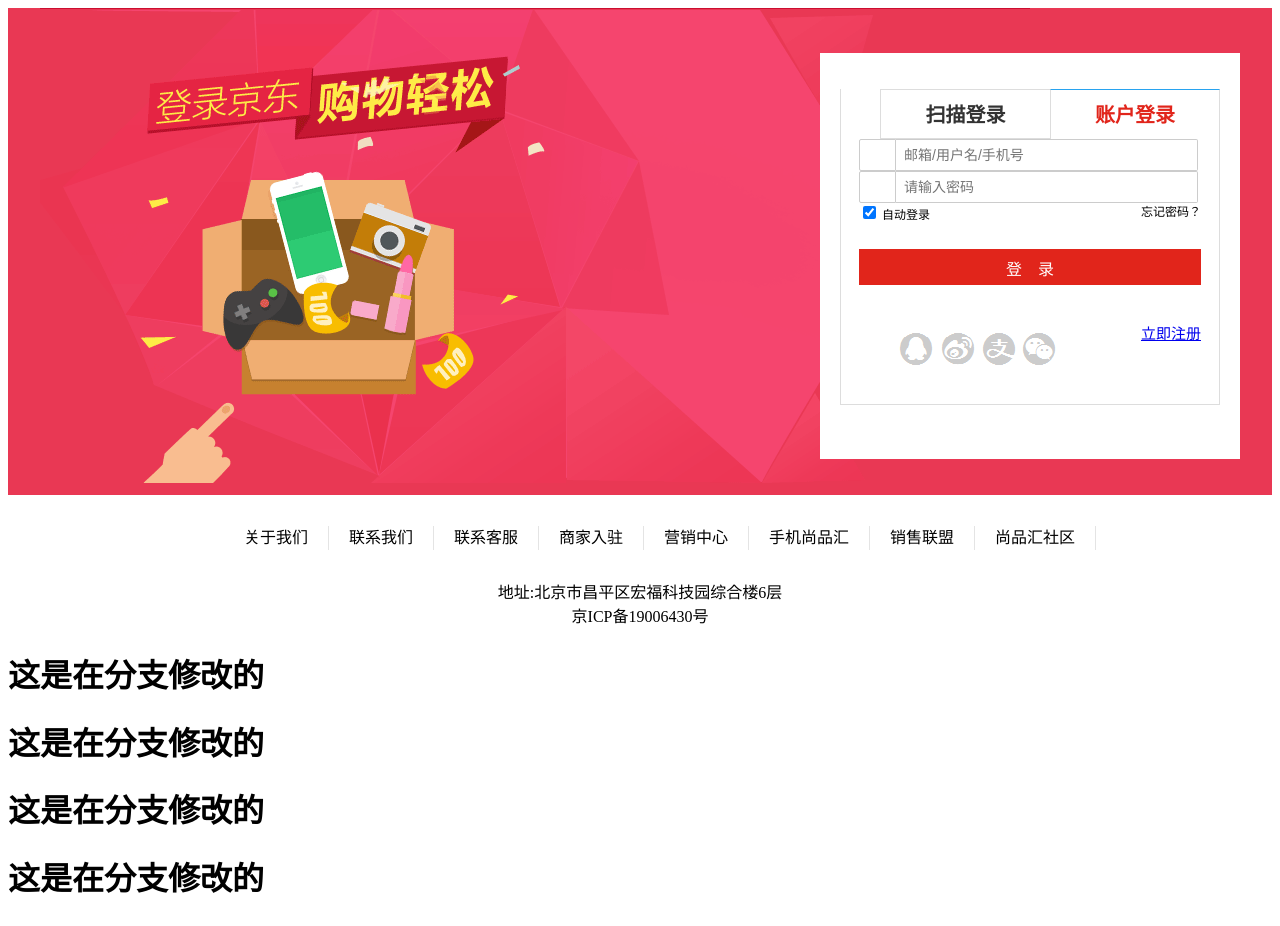
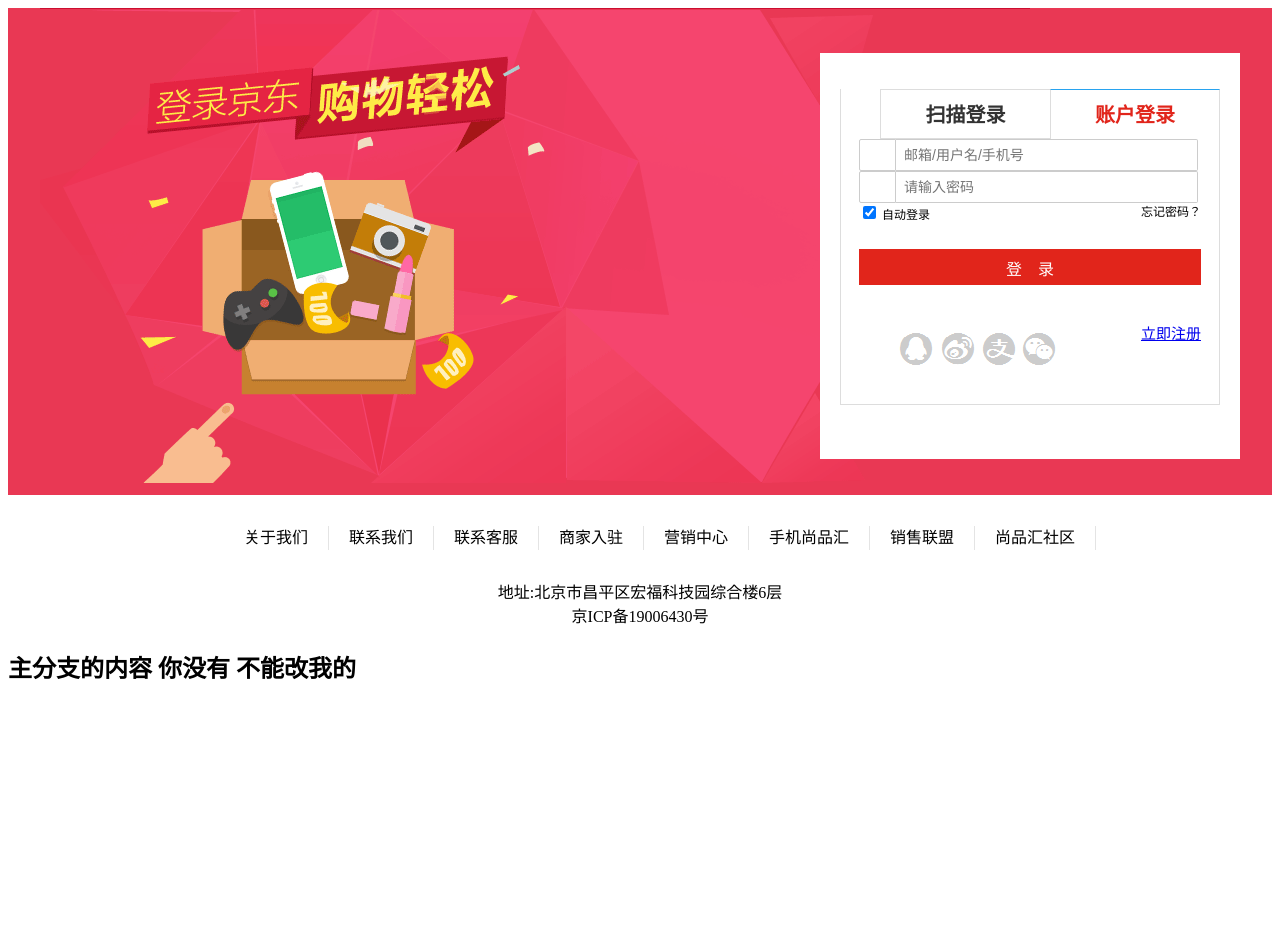
Before and after one commit to deng0124/dianshang01, a Vue app: page /#/login in a window 1280 px wide. Shown: the top 926 px of the page. After the commit the page ends 800 px from the top, so only its background shows below. Built offline with nearby package versions, Linux system fonts and the light colour scheme.

Commit message:
主分支

```diff
--- a/src/components/Login/index.vue
+++ b/src/components/Login/index.vue
@@ -62,11 +62,11 @@
       <div class="beian">京ICP备19006430号
       </div>
     </div>
-	<h1>这是在分支修改的</h1>
-	<h1>这是在分支修改的</h1>
-	<h1>这是在分支修改的</h1>
-	<h1>这是在分支修改的</h1>
-	<h1>这是在分支修改的</h1><h1>这是在分支修改的</h1>
+	<h2>
+    主分支的内容
+    你没有
+    不能改我的
+  </h2>
   </div>
 
 </template>
```
